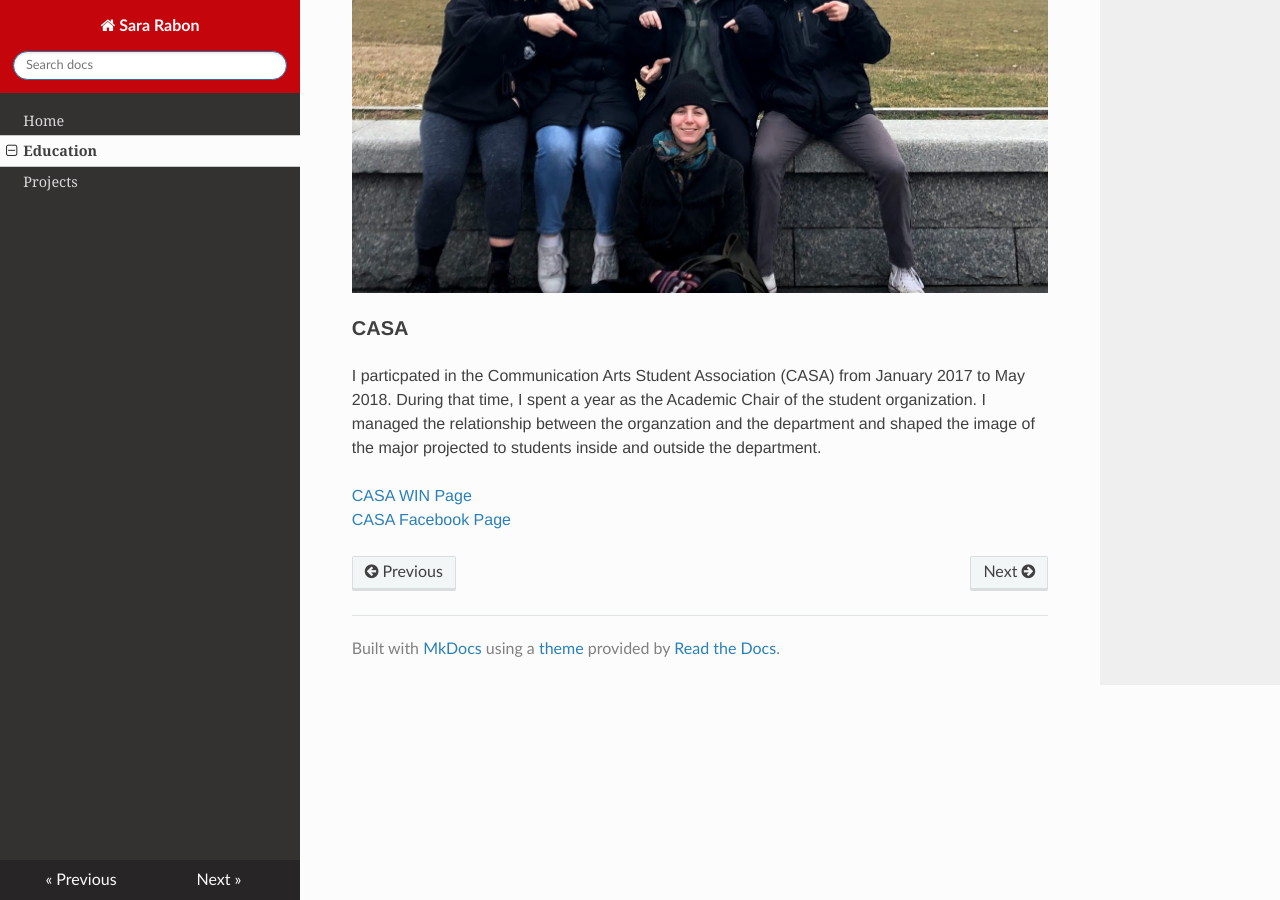
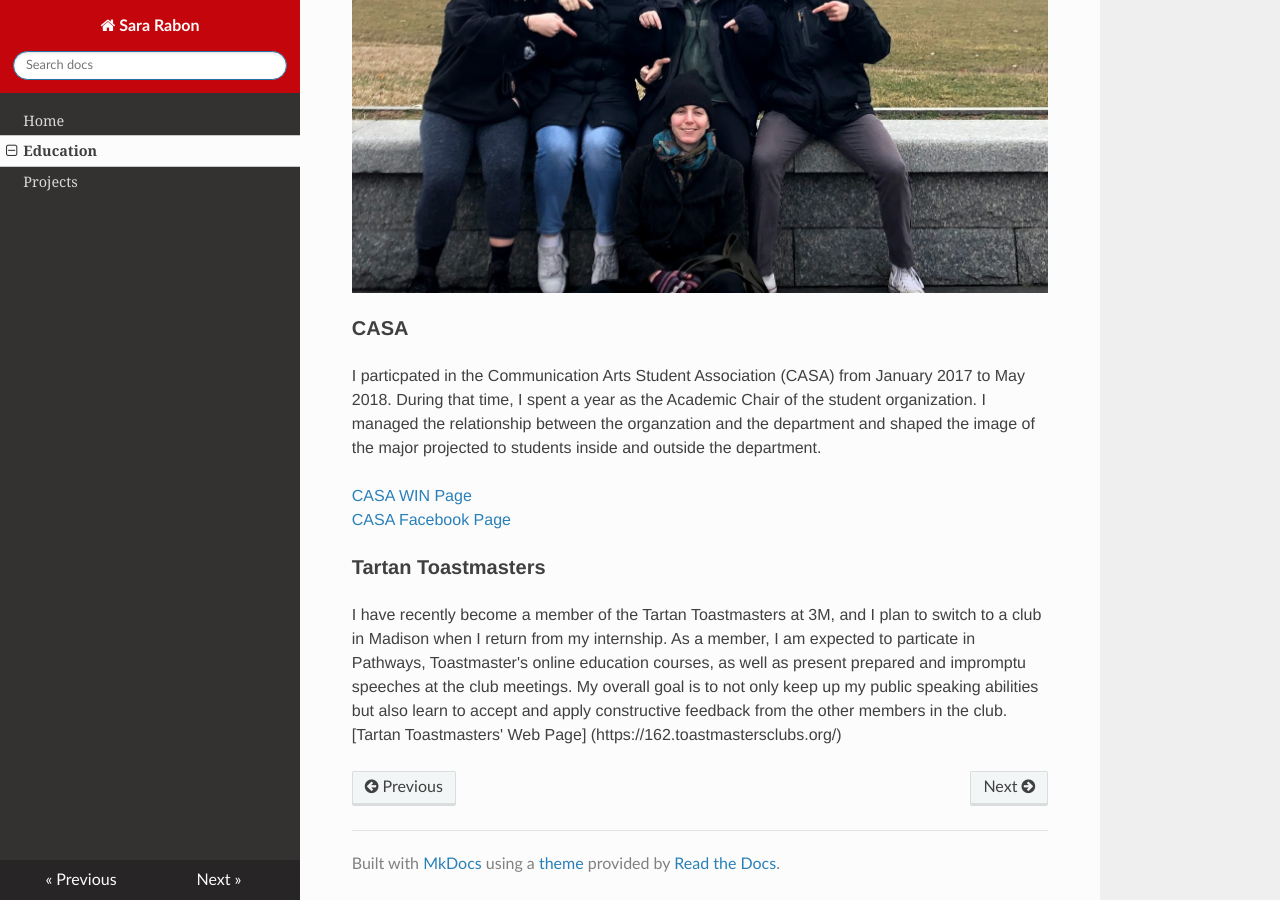
Before and after one commit to skrabon/skrabon.github.io, an MkDocs documentation site: the page built from docs/edu.md, in a window 1280 px wide and 900 px high, scrolled down 1813 px. Built offline with MkDocs 1.6.1, drawn with Linux system fonts in a browser that asks for light colours; nearby versions of some CDN libraries.

Commit message:
add deploy files

```diff
--- a/docs/edu.md
+++ b/docs/edu.md
@@ -34,3 +34,9 @@ I particpated in the Communication Arts Student Association (CASA) from January
 
 [CASA WIN Page](https://win.wisc.edu/organization/casa)
 [CASA Facebook Page](https://www.facebook.com/CASAUW/)
+
+
+### Tartan Toastmasters
+
+I have recently become a member of the Tartan Toastmasters at 3M, and I plan to switch to a club in Madison when I return from my internship. As a member, I am expected to particate in Pathways, Toastmaster's online education courses, as well as present prepared and impromptu speeches at the club meetings. My overall goal is to not only keep up my public speaking abilities but also learn to accept and apply constructive feedback from the other members in the club.
+[Tartan Toastmasters' Web Page] (https://162.toastmastersclubs.org/)
```
